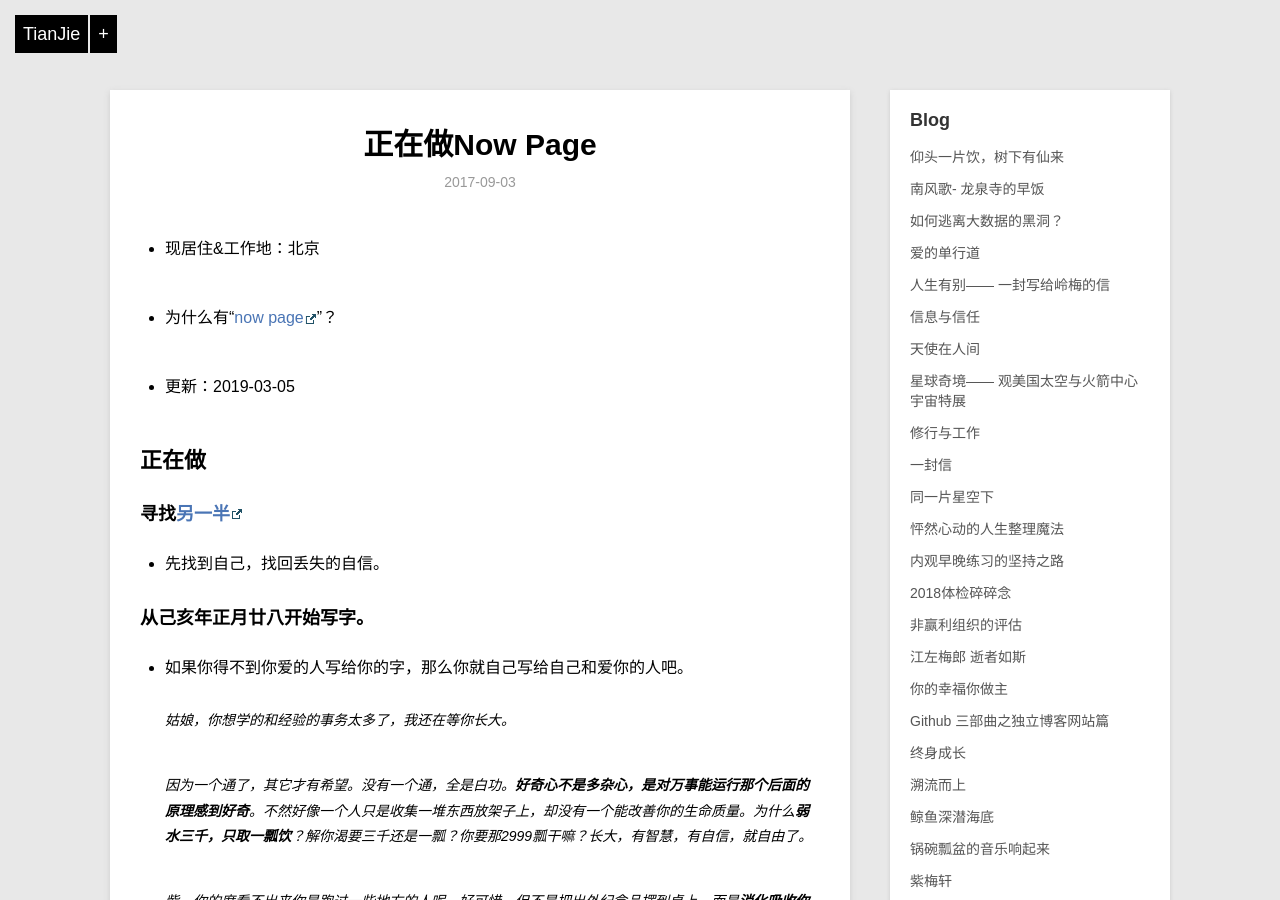
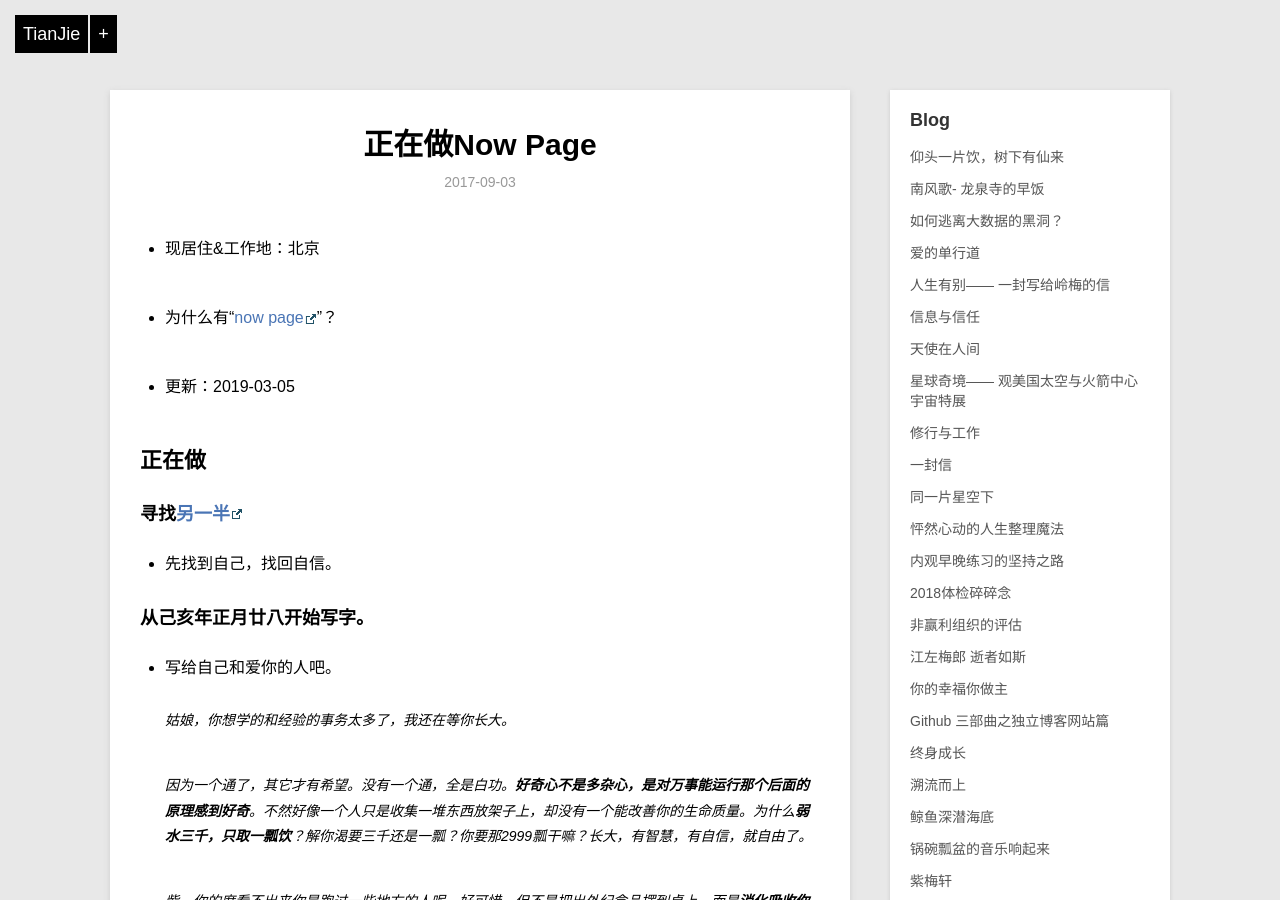
Before and after one commit to violettianjie/violettianjie.github.io, a Jekyll site: the page built from _posts/blog/2017-09-03-now.md, in a window 1280 px wide and 900 px high. Built offline with Jekyll 4.4.1, drawn with Linux system fonts in a browser that asks for light colours; comment, search, counter and statistics services are not loaded.

Commit message:
Update 2017-09-03-now.md

```diff
--- a/_posts/blog/2017-09-03-now.md
+++ b/_posts/blog/2017-09-03-now.md
@@ -14,11 +14,11 @@ category: blog
 
 ### 寻找[另一半](https://github.com/violettianjie/ForFamily/blob/master/idealmate.md)
 
-- 先找到自己，找回丢失的自信。
+- 先找到自己，找回自信。
 
 ### 从己亥年正月廿八开始写字。
 
-- 如果你得不到你爱的人写给你的字，那么你就自己写给自己和爱你的人吧。
+- 写给自己和爱你的人吧。
 
 > 姑娘，你想学的和经验的事务太多了，我还在等你长大。
 
```
